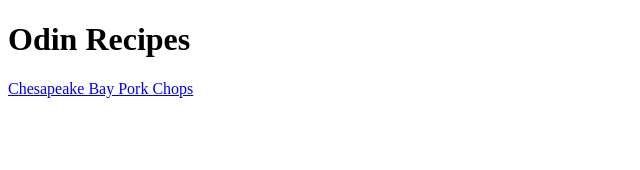
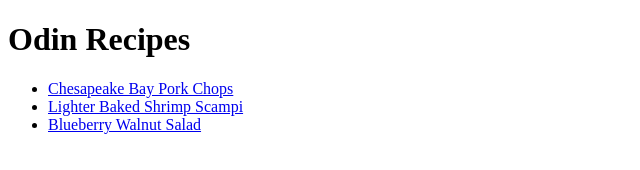
Before and after one commit to tmill007/odin-recipes, a plain HTML site: page index.html in a window 1280 px wide. Shown: the whole page, without its empty margins (0-640 px from the left). Drawn offline with Linux system fonts and the light colour scheme.

Commit message:
Complete All Task

```diff
--- a/index.html
+++ b/index.html
@@ -8,6 +8,10 @@
 </head>
 <body>
     <h1>Odin Recipes</h1>
-    <a href="./recipes/pork.html">Chesapeake Bay Pork Chops</a>
+    <ul>
+        <li><a href="./recipes/pork.html">Chesapeake Bay Pork Chops</a></li>
+        <li><a href="./recipes/shrimp.html">Lighter Baked Shrimp Scampi</a></li>
+        <li><a href="./recipes/salad.html">Blueberry Walnut Salad</a></li>
+    </ul>
 </body>
 </html>
```
Also changed, not shown: recipes/pork.html (+1 -0 lines), recipes/salad.html (+2 -1 lines), recipes/shrimp.html (+2 -1 lines), img/Salad.png (added), img/ShrimpScampi.png (added).
